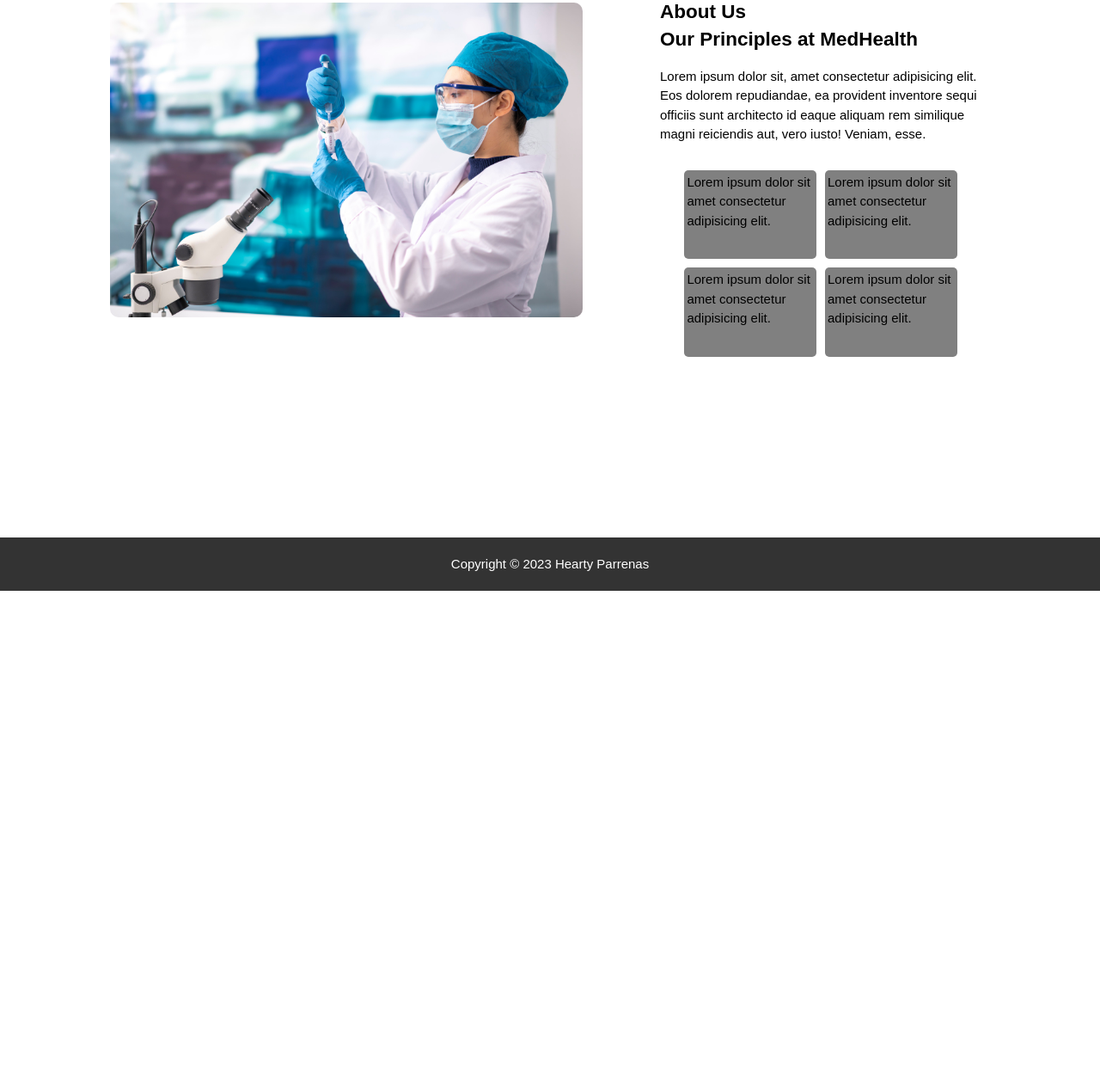
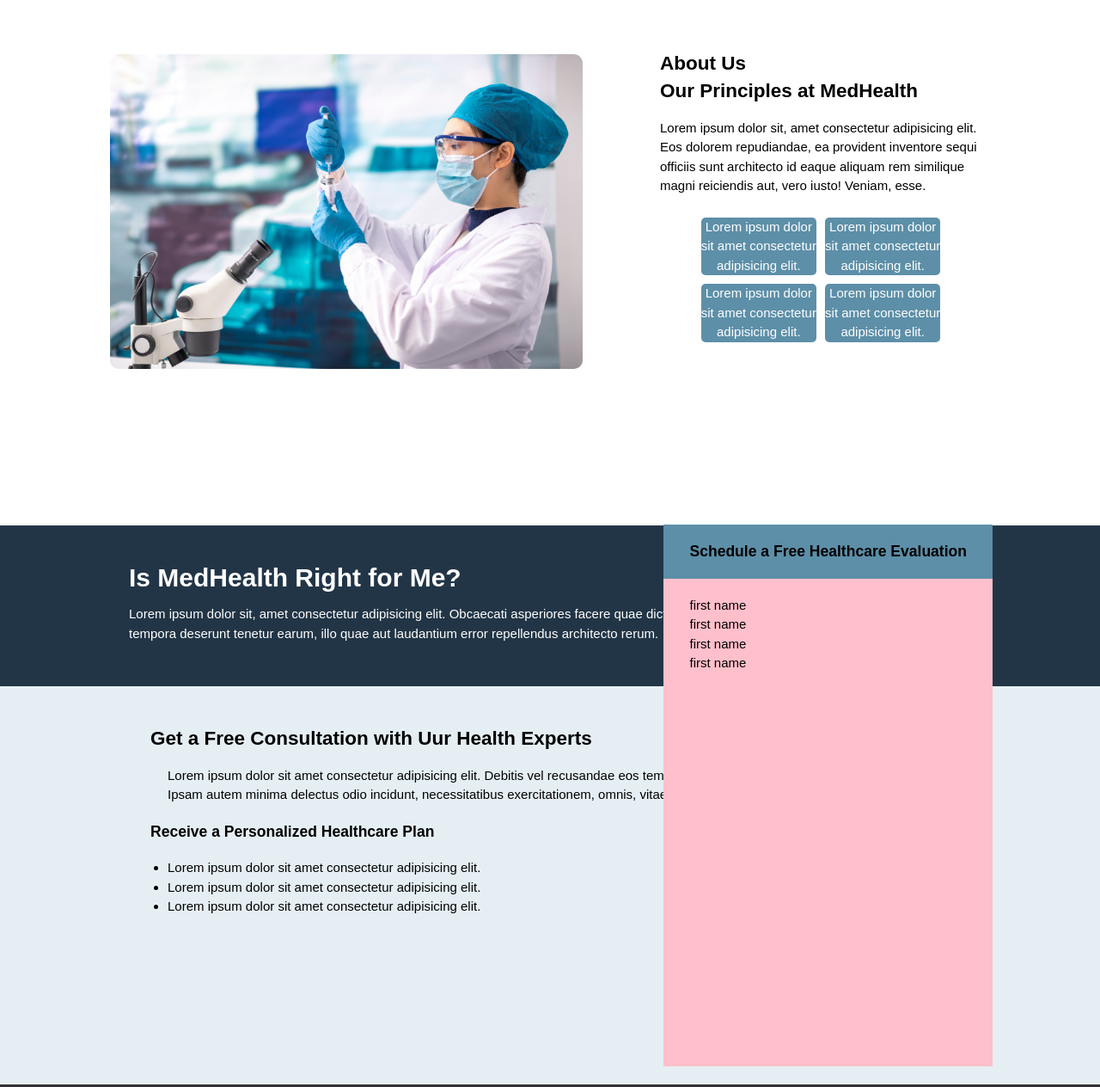
Before and after one commit to heartybp/MedHealth, a plain HTML site: page index.html in a window 1280 px wide. Shown: the part 923-2187 px from the top of the page at 86% size. Before the commit the page ends 1610 px from the top, so only its background shows below. Drawn offline with Linux system fonts and the light colour scheme.

Commit message:
Added consultation form section

```diff
--- a/index.html
+++ b/index.html
@@ -76,6 +76,9 @@
             <p>Lorem ipsum dolor sit, amet consectetur adipisicing elit. Eos dolorem repudiandae, ea provident inventore sequi officiis sunt architecto id eaque aliquam rem similique magni reiciendis aut, vero iusto! Veniam, esse.
             </p>
 
+            <div class="aboutcards">
+
+
                 <div class="about-card-container">
                     <div class="about-card">
                         <p>Lorem ipsum dolor sit amet consectetur adipisicing elit.</p>
@@ -93,10 +96,40 @@
                         <p>Lorem ipsum dolor sit amet consectetur adipisicing elit.</p>
                     </div>
                 </div>
-
+            </div>
 
         </section>
 
+    </div>
+
+    <div class="information">
+        <div class="info-header">
+            <h1>Is MedHealth Right for Me?</h1>
+            <p>Lorem ipsum dolor sit, amet consectetur adipisicing elit. Obcaecati asperiores facere quae dicta pariatur. Voluptates voluptatibus, excepturi at tempora deserunt tenetur earum, illo quae aut laudantium error repellendus architecto rerum.</p>
+        </div>
+
+        <div class="info-body">
+            <h2>Get a Free Consultation with Uur Health Experts</h2>
+            <p>Lorem ipsum dolor sit amet consectetur adipisicing elit. Debitis vel recusandae eos temporibus architecto iste inventore dolorum? Ipsam autem minima delectus odio incidunt, necessitatibus exercitationem, omnis, vitae at deleniti deserunt!</p>
+
+            <h3>Receive a Personalized Healthcare Plan</h3>
+            <ul>
+                <li>Lorem ipsum dolor sit amet consectetur adipisicing elit.</li>
+                <li>Lorem ipsum dolor sit amet consectetur adipisicing elit.</li>
+                <li>Lorem ipsum dolor sit amet consectetur adipisicing elit.</li>
+            </ul>
+        </div>
+
+        <div class="info-form">
+            <h3>Schedule a Free Healthcare Evaluation</h3>
+            <div class="form-fill">
+                <p>first name</p>
+                <p>first name</p>
+                <p>first name</p>
+                <p>first name</p>
+            </div>
+
+        </div>
     </div>
 
 
--- a/style.css
+++ b/style.css
@@ -12,6 +12,8 @@ body{
 
 #navbar a:hover{
     color:#223546;
+    text-shadow: 0.5px 0.5px 10px #aec0c7;
+    transition: all 0.4s ease;
 }
 
 
@@ -61,6 +63,7 @@ body{
 
 #signup:hover{
     background-color:#223546;
+    transition: all 0.3s ease;
 }
 
 #appointment{
@@ -77,6 +80,7 @@ body{
 
 #appointment:hover{
     background-color:#223546;
+    transition: all 0.3s ease;
 }
 
 #navbar ul{
@@ -93,6 +97,7 @@ body{
     text-decoration:none;
     font-size:18px;
     padding-right:25px;
+    /* transition: all 0.3s ease; */
 }
 
 
@@ -159,16 +164,21 @@ body{
     border-radius:5px;
     box-shadow: 7px 7px 10px #8f9394;
     text-align:center;
+    transition: transform .5s;
+}
+
+.card:hover{
+    transform: scale(1.1);
 }
 
 .cards .card h2{
     padding-top:10px;
-    padding-bottom:15px;
+    padding-bottom:px;
 }
 
 .about{
-    padding-top:100px;
-    padding-bottom:200px;
+    padding-top:175px;
+    padding-bottom:175px;
     display:flex;
     width:80%;
     margin:auto;
@@ -188,7 +198,11 @@ body{
 }
 
 #about-desc p{
-    padding-bottom:30px;
+    padding-bottom:0px;
+}
+
+.aboutcards{
+    padding-top:25px;
 }
 
 .about-card-container{
@@ -196,18 +210,74 @@ body{
     display:flex;
     justify-content:center;
 }
+
+
 #about-desc .about-card{
     display:flex;
-    background-color:grey;
-    width:40%;
+    background-color:#5d8fa8;
+    color:white;
+    width:35%;
     margin-right:10px;
     margin-bottom:10px;
 
-    padding:3px;
-    justify-content:center;
+    text-align:center;
     border-radius:5px;
+}
+
+.about-card:hover{
+    box-shadow: 2px 2px 20px 0px #5d8fa8;
 }
 
 .about #about-img img{
     border-radius:10px;
 }
+
+.information{
+    display:flex;
+    flex-direction:column;
+    background-color:#E5EFF3;
+    height:650px;
+    margin:0px;
+}
+
+.info-header{
+    background-color:#223546;
+    color:white;
+    /* height:150px; */
+    margin:0px;
+    padding:50px 150px;
+}
+
+.info-header h1{
+    padding-bottom:20px;
+}
+
+.info-body{
+    background-color:#E5EFF3;
+    height:300px;
+    margin:0px 125px;
+    padding:50px;
+}
+
+.info-body p, .info-body ul{
+    padding:20px;
+}
+
+.info-form{
+    background-color:pink;
+    height:450px;
+    margin:-488px 125px;
+    margin-left:auto;
+    padding:30px;
+    padding-bottom:600px;
+}
+
+.info-form h3{
+    background-color:#5d8fa8;
+    margin:-30px;
+    padding:20px 30px;
+}
+
+.info-form .form-fill{
+    padding-top:50px;
+}
```
Lines whose indentation alone changed are shown as unchanged.
